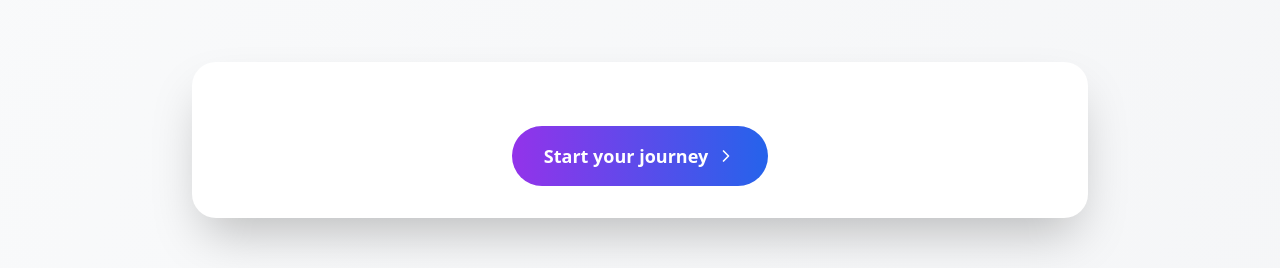
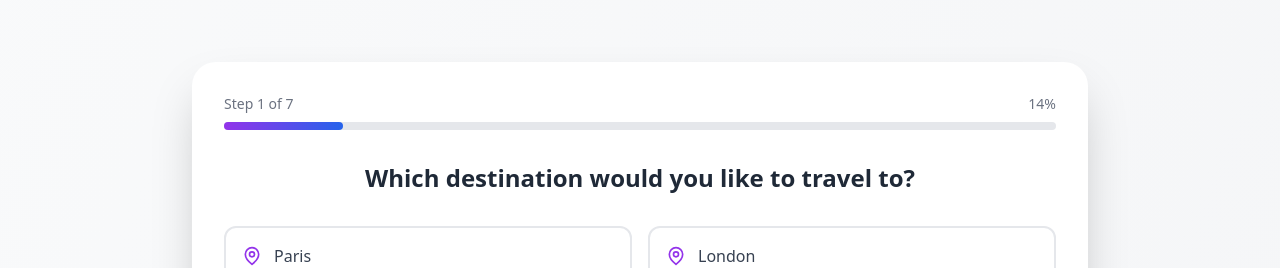
Before and after one commit to othiagoribeiro/landingkultrip, a React (Vite) app: page / in a window 1280 px wide. Shown: the part 623-891 px from the top of the page. Built offline with nearby package versions, Linux system fonts and the light colour scheme.

Commit message:
Remover seção inicial com botão 'Start your journey'

```diff
--- a/src/components/ConversationalWidget.tsx
+++ b/src/components/ConversationalWidget.tsx
@@ -95,11 +95,7 @@ export const ConversationalWidget: React.FC = () => {
   const [currentStep, setCurrentStep] = useState(0);
   const [answers, setAnswers] = useState<Record<number, string>>({});
   const [email, setEmail] = useState('');
-  const [isStarted, setIsStarted] = useState(false);
-
-  const handleStart = () => {
-    setIsStarted(true);
-  };
+  const [isStarted, setIsStarted] = useState(true);
 
   const handleAnswer = (value: string) => {
     setAnswers(prev => ({ ...prev, [steps[currentStep].id]: value }));
@@ -119,20 +115,6 @@ export const ConversationalWidget: React.FC = () => {
       }, 300);
     }
   };
-
-  if (!isStarted) {
-    return (
-      <div className="bg-white rounded-3xl shadow-2xl p-8 h-full flex flex-col justify-center items-center text-center">
-        <button
-          onClick={handleStart}
-          className="bg-gradient-to-r from-purple-600 to-blue-600 text-white px-8 py-4 rounded-full text-lg font-semibold hover:from-purple-700 hover:to-blue-700 transition-all duration-300 transform hover:scale-105 flex items-center gap-2 mt-8"
-        >
-          Start your journey
-          <ChevronRight className="w-5 h-5" />
-        </button>
-      </div>
-    );
-  }
 
   const currentStepData = steps[currentStep];
 
```
